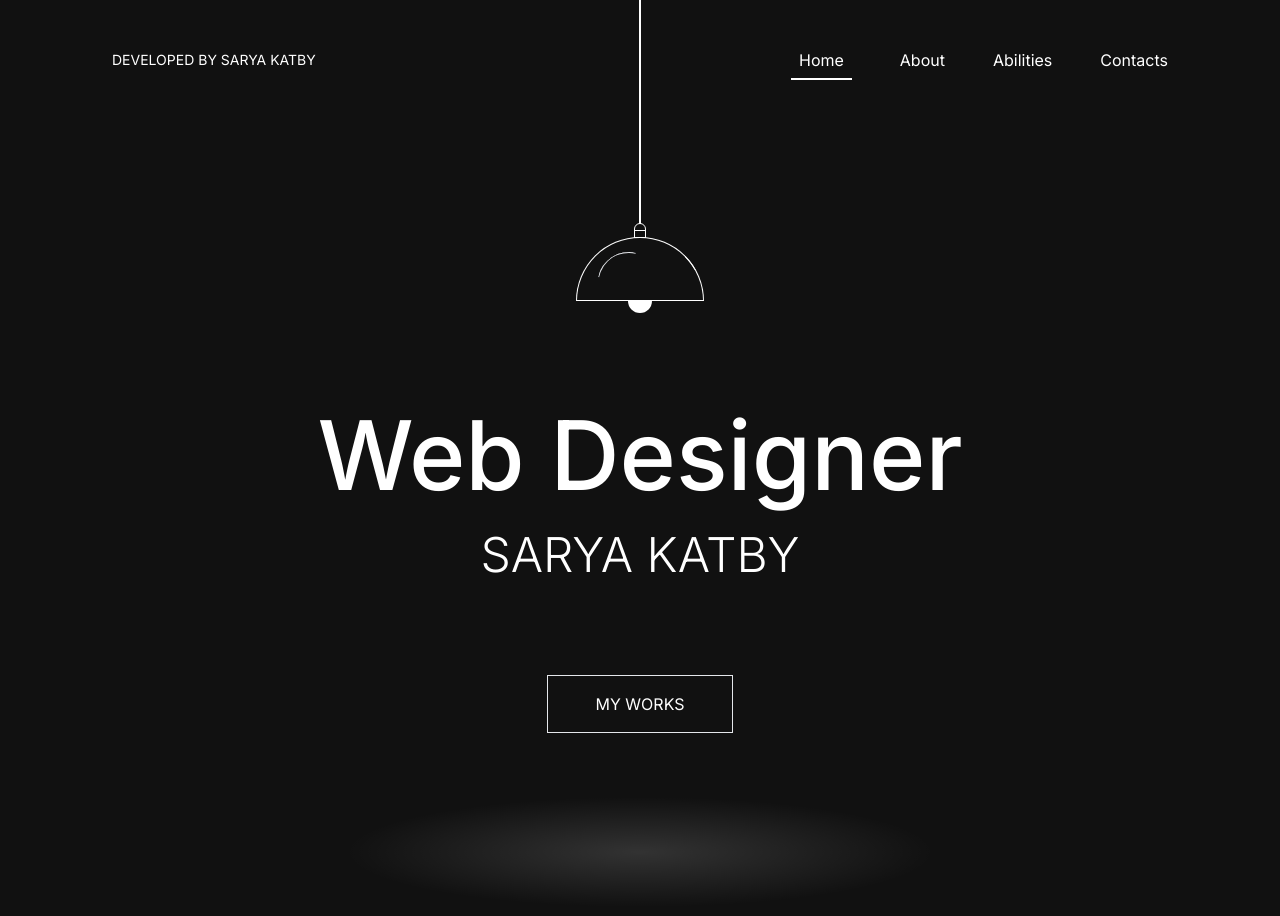
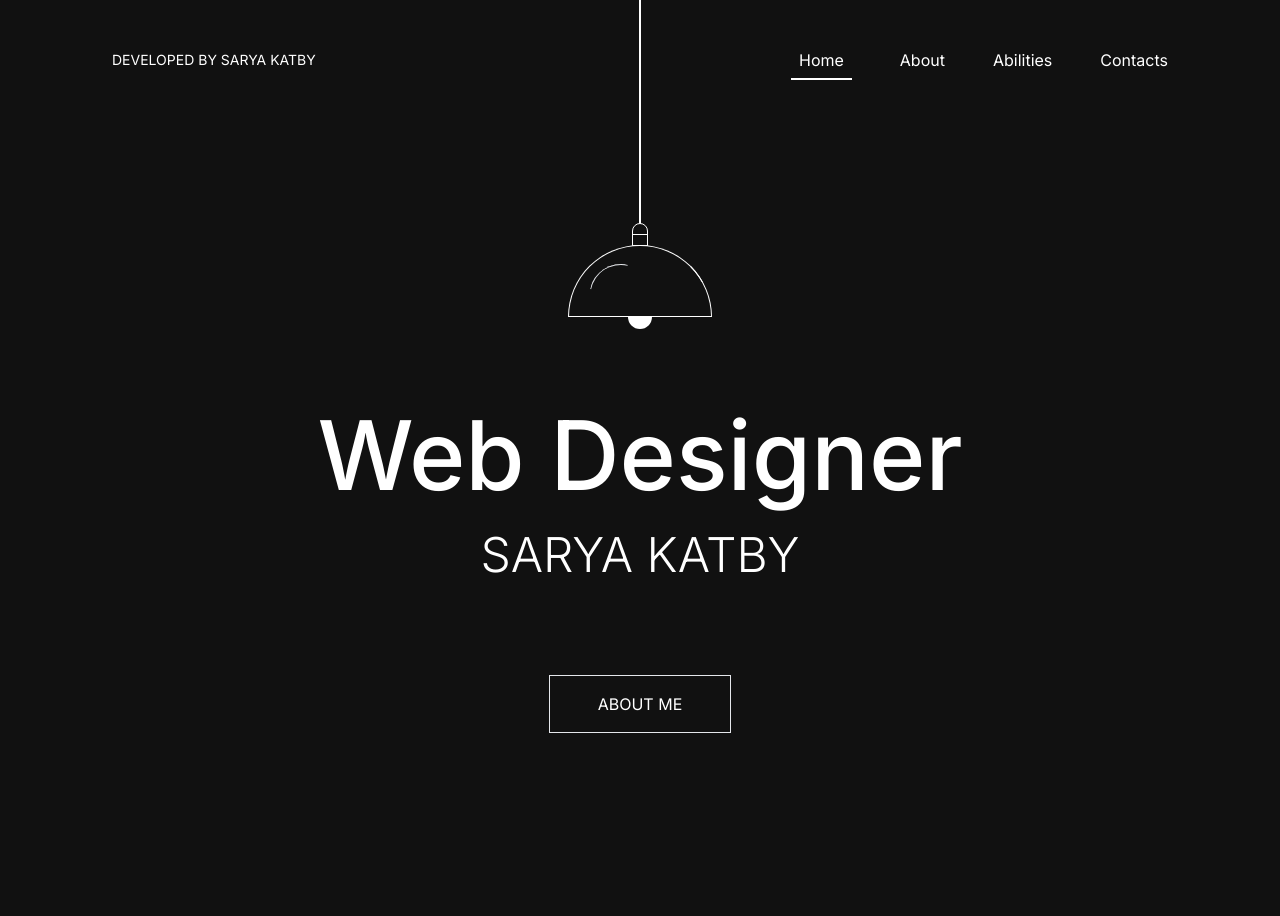
Before and after one commit to SaryaKatbi/lamp-portfolio, a React (Vite) app: page / in a window 1280 px wide. Built offline with nearby package versions, Linux system fonts and the light colour scheme.

Commit message:
adding light spot to Home

```diff
--- a/src/components/Button.tsx
+++ b/src/components/Button.tsx
@@ -1,8 +1,8 @@
 const Button = () => {
   return (
-    <a href="/works">
-      <div className="font-secondaryFont h-fit w-fit cursor-pointer border px-12 py-4 text-white transition-all duration-200 hover:bg-white hover:text-primmaryDark">
-        MY WORKS
+    <a href="/about">
+      <div className="h-fit w-fit cursor-pointer border px-12 py-4 font-secondaryFont text-white transition-all duration-200 hover:bg-white hover:text-primmaryDark">
+        ABOUT ME
       </div>
     </a>
   );
--- a/src/components/Lamp.tsx
+++ b/src/components/Lamp.tsx
@@ -3,9 +3,9 @@ const Lamp = () => {
     <section className="absolute top-0 mx-auto w-fit">
       <div className="flex flex-col items-center">
         <div className="h-56 w-[2px] bg-white" />
-        <div className="-mt-[1px] h-2 w-3 rounded-t-full border border-white" />
-        <div className="-mt-[1px] h-2 w-3 border border-white" />
-        <div className="-mt-[1px] flex h-16 w-32 items-center justify-start rounded-t-full border border-white">
+        <div className="z-10 -mt-[1px] h-3 w-4 rounded-t-full border border-white bg-primmaryDark" />
+        <div className="z-10 -mt-[1px] h-3 w-4 border border-white bg-primmaryDark" />
+        <div className="z-10 -mt-[1px] flex h-[72px] w-36 items-center justify-start rounded-t-full border border-white bg-primmaryDark">
           <div className="absolute mb-2 ml-6 h-8 w-8 rotate-12 rounded-tl-full border-t-[1px]" />
           <div className="absolute mb-2 ml-6 h-8 w-8 rotate-12 rounded-tl-full border-l-[1px]" />
         </div>
--- a/src/pages/Home.tsx
+++ b/src/pages/Home.tsx
@@ -3,9 +3,10 @@ import Lamp from "../components/Lamp";
 
 const Home = () => {
   return (
-    <div className="px-28">
+    <div className="group px-28">
       <div className="flex justify-center">
         <Lamp />
+        <div className="absolute h-96 w-96 -translate-y-3 bg-gradient-radial-light opacity-0 transition-opacity duration-500 group-hover:opacity-100 " />
       </div>
 
       <section className="mt-20 flex h-[700px] flex-col items-center justify-center self-center">
@@ -19,7 +20,7 @@ const Home = () => {
       </section>
 
       <section className="-mt-28 flex items-center justify-center overflow-hidden">
-        <div className="h-32 w-[700px] rounded-full bg-gradient-radial" />
+        <div className="h-32 w-[700px] rounded-full bg-gradient-radial opacity-0 transition-opacity duration-500 group-hover:opacity-100 " />
       </section>
     </div>
   );
```
